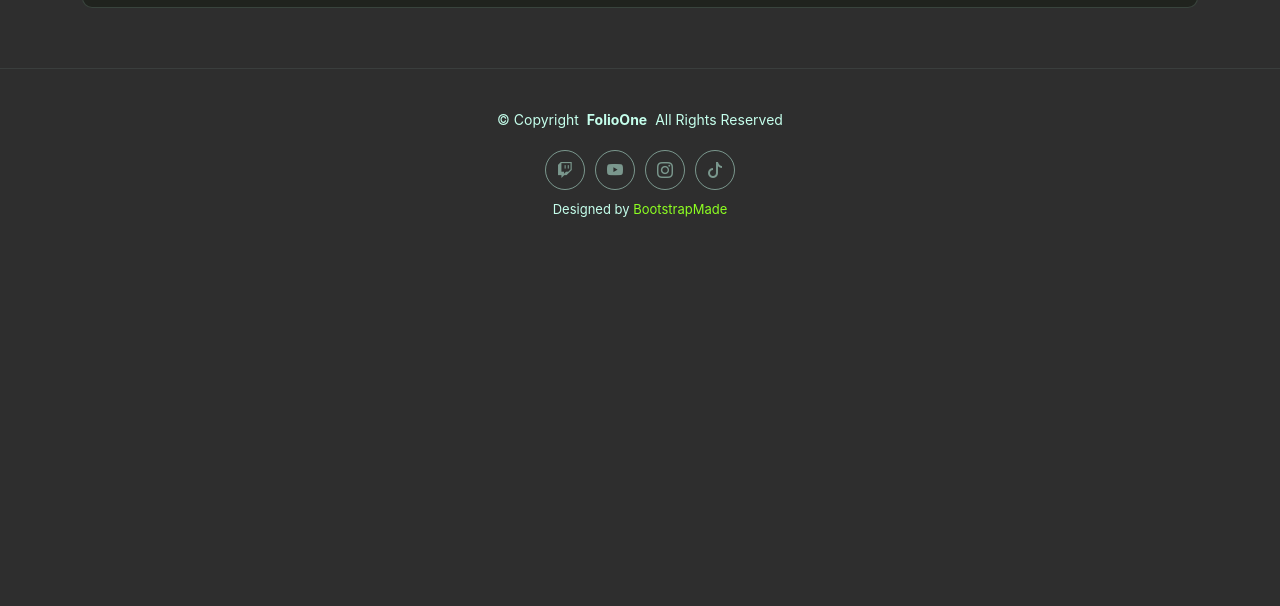
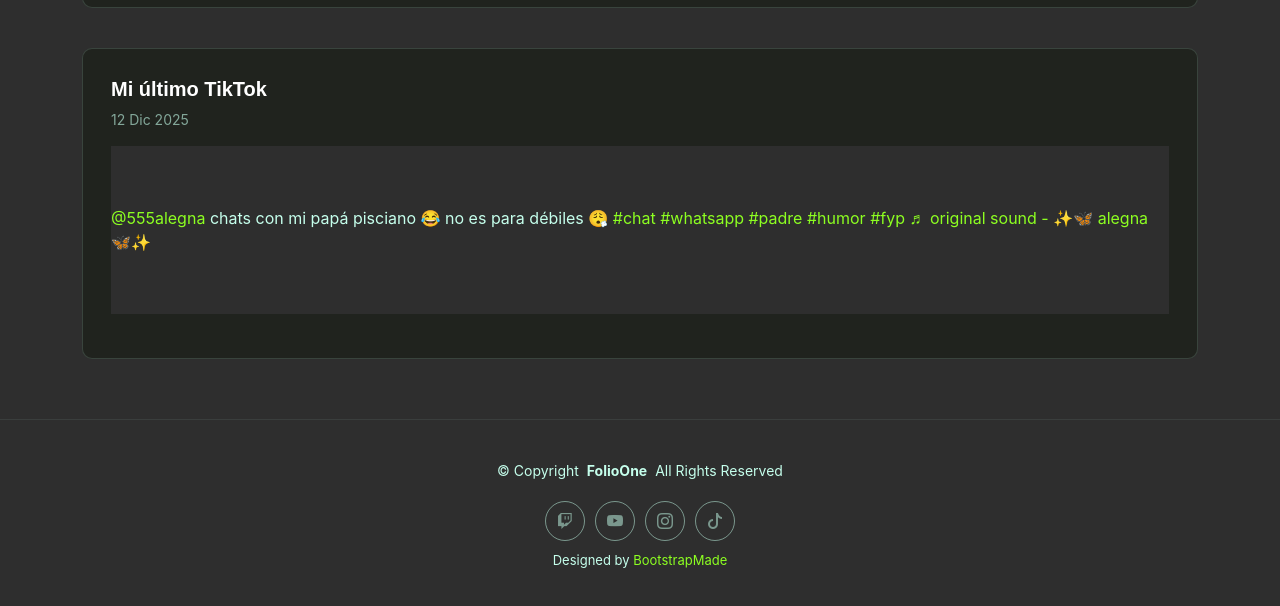
Before and after one commit to alegnacmd/alegna.com.ar, a plain HTML site: page contenido.html in a window 1280 px wide. Shown: the part 1554-2160 px from the top of the page. Before the commit the page ends 1814 px from the top, so only its background shows below. Drawn offline with Linux system fonts and the light colour scheme; a script that the page names is missing.

Commit message:
Update contenido.html

```diff
--- a/contenido.html
+++ b/contenido.html
@@ -124,7 +124,7 @@
 </article>
 
       <!-- TikTok Post -->
-      <!--article class="post-item" data-date="2025-10-30">
+      <article class="post-item" data-date="2025-10-30">
         <h3 class="post-title">Mi último TikTok</h3>
         <p class="post-meta"> 12 Dic 2025</p>
         <div style="overflow: hidden; position: relative;">
@@ -142,7 +142,7 @@
         </blockquote>
         </div>
         </div>
-     </article-->
+     </article>
 
     <!-- Services Section -->
     <!--section id="services" class="services section"-->
```
